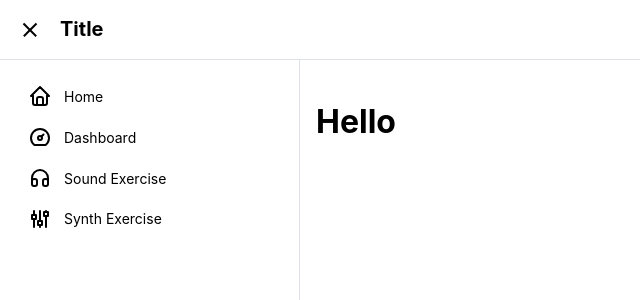
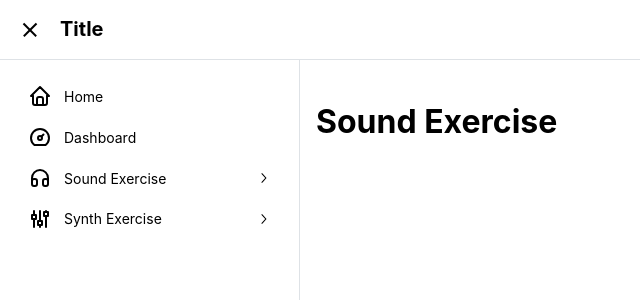
Before and after one commit to YuWangHei/InSynth, a React (Create React App) app: page /#/SoundQ2 in a window 1280 px wide. Before the commit this address led to /. Shown: the top 300 px of the page, without its empty margins (0-640 px from the left). Built offline with nearby package versions, Linux system fonts and the light colour scheme.

Commit message:
update routing

```diff
--- a/src/App.js
+++ b/src/App.js
@@ -1,14 +1,14 @@
 import React from 'react';
-import { MantineProvider } from '@mantine/core';
+import { MantineProvider, Switch } from '@mantine/core';
 import '@mantine/core/styles.css'
-import { createBrowserRouter, RouterProvider } from 'react-router-dom';
+import { createBrowserRouter, createHashRouter, HashRouter, Route, RouterProvider, Routes } from 'react-router-dom';
 import Home from './pages/home/Home';
 import Dashboard from './pages/dashboard/Dashboard';
 import SoundExercise from './pages/sound-exercise/SoundExercise';
 import SynthExercise from './pages/synth-exercise/SynthExercise';
 
 function App() {
-  const router = createBrowserRouter([
+  const router = [
     {
       path: '/',
       element: <Home />
@@ -18,21 +18,39 @@ function App() {
       element: <Dashboard />
     },
     {
-      path: '/SoundExercise',
+      path: '/SoundQ1',
       element: <SoundExercise />
     },
     {
-      path: '/SynthExercise',
+      path: '/SoundQ2',
+      element: <SoundExercise />
+    },
+    {
+      path: '/SoundQ3',
+      element: <SoundExercise />
+    },
+    {
+      path: '/SynthQ1',
       element: <SynthExercise />
-    }
-  ]);
+    },
+    {
+      path: '/SynthQ2',
+      element: <SynthExercise />
+    },
+    {
+      path: '/SynthQ3',
+      element: <SynthExercise />
+    },
+  ];
 
   return (
-    <React.StrictMode>
-      <MantineProvider>
-        <RouterProvider router={router} />
-      </MantineProvider>
-    </React.StrictMode>
+    <Routes>
+      {router.map(item => {
+        return (
+          <Route path={item.path} element={item.element} />
+        )
+      })}
+    </Routes>
   );
 }
 
--- a/src/index.js
+++ b/src/index.js
@@ -3,15 +3,21 @@ import ReactDOM from 'react-dom/client';
 import './index.css';
 import App from './App';
 import reportWebVitals from './reportWebVitals';
+import { HashRouter } from 'react-router-dom';
+import { MantineProvider } from '@mantine/core';
 
 const root = ReactDOM.createRoot(document.getElementById('root'));
 root.render(
   <React.StrictMode>
-    <App />
+    <MantineProvider>
+      <HashRouter>
+        <App />
+      </HashRouter>
+    </MantineProvider>
   </React.StrictMode>
 );
 
 // If you want to start measuring performance in your app, pass a function
 // to log results (for example: reportWebVitals(console.log))
 // or send to an analytics endpoint. Learn more: https://bit.ly/CRA-vitals
-reportWebVitals();
+// reportWebVitals();
--- a/src/pages/Frame.js
+++ b/src/pages/Frame.js
@@ -26,10 +26,19 @@ function Frame({ children }) {
         </Group>
       </AppShell.Header>
       <AppShell.Navbar p="md">
+        {/* Links have to be in shape of "/#/{name}" to fit in HashRouter's need */}
         <NavLink href='/' label='Home' leftSection={<IconHome />} />
-        <NavLink href='/Dashboard' label='Dashboard' leftSection={<IconDashboard />} />
-        <NavLink href='/SoundExercise' label='Sound Exercise' leftSection={<IconHeadphones />} />
-        <NavLink href='/SynthExercise' label='Synth Exercise' leftSection={<IconAdjustmentsAlt />} />
+        <NavLink href='/#/Dashboard' label='Dashboard' leftSection={<IconDashboard />} />
+        <NavLink label='Sound Exercise' leftSection={<IconHeadphones />}>
+          <NavLink href='/#/SoundQ1' label='Question Type 1' />
+          <NavLink href='/#/SoundQ2' label='Question Type 2' />
+          <NavLink href='/#/SoundQ3' label='Question Type 3' />
+        </NavLink>
+        <NavLink label='Synth Exercise' leftSection={<IconAdjustmentsAlt />}>
+          <NavLink href='/#/SynthQ1' label='Question Type 1' />
+          <NavLink href='/#/SynthQ2' label='Question Type 2' />
+          <NavLink href='/#/SynthQ3' label='Question Type 3' />
+        </NavLink>
       </AppShell.Navbar>
       <AppShell.Main>
         {children}
```
